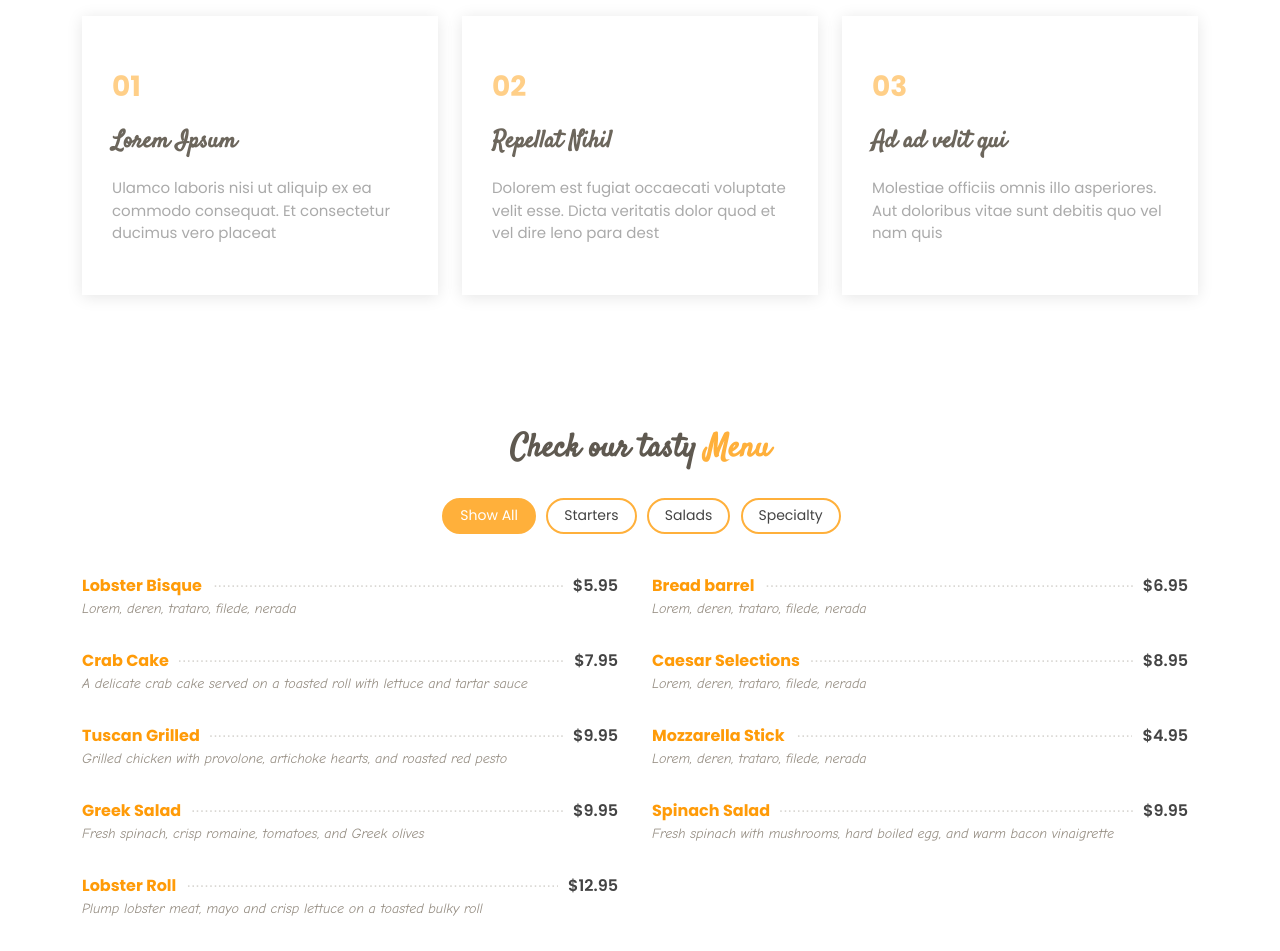
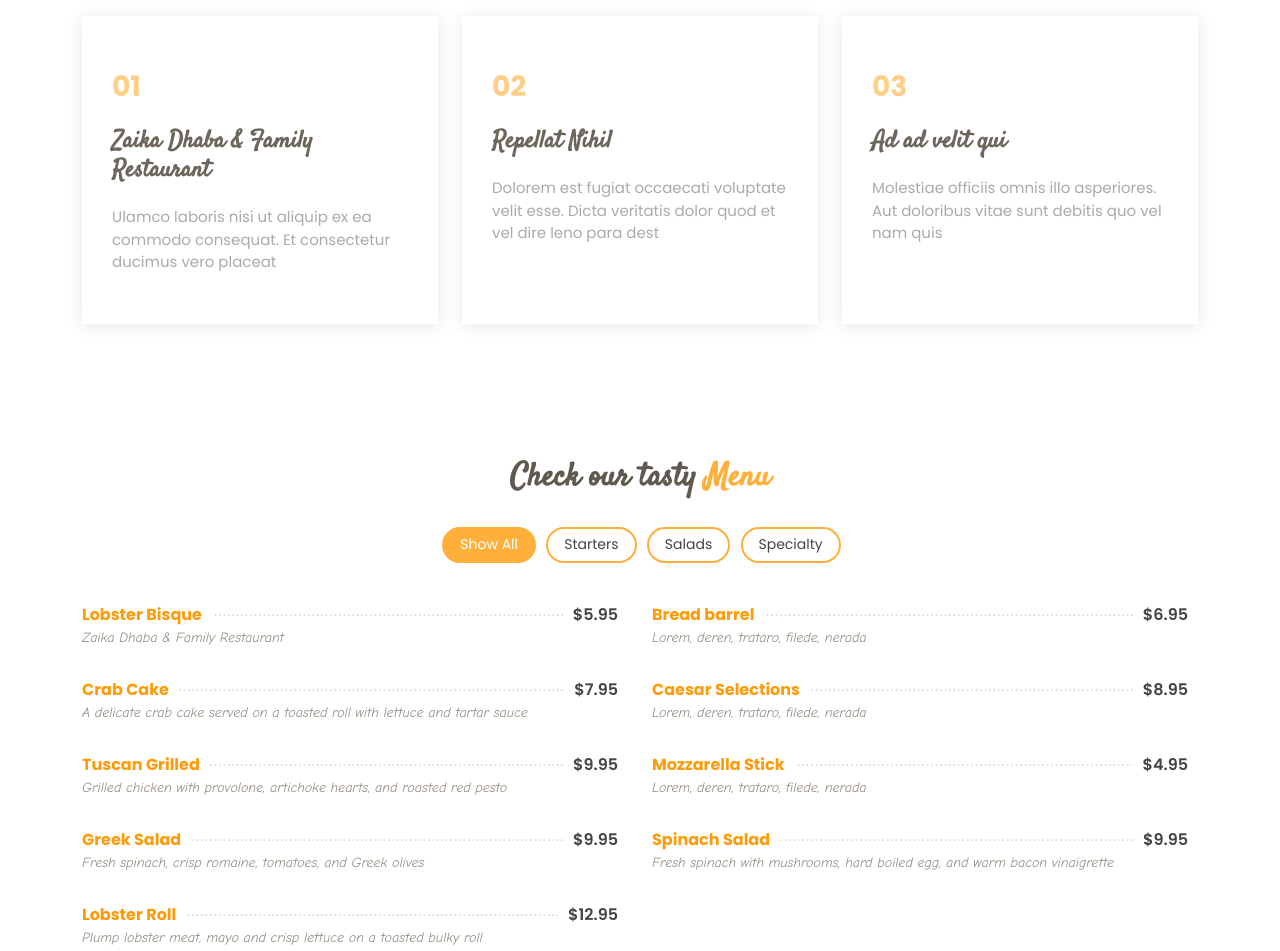
Before and after one commit to Shaikh-Amir777/my-Delicious, a plain HTML site: page index.html in a window 1280 px wide. Shown: the part 1600-2551 px from the top of the page. Drawn offline with Linux system fonts and the light colour scheme.

Commit message:
Add copyRight

```diff
--- a/index.html
+++ b/index.html
@@ -119,7 +119,7 @@
           <div class="carousel-item" style="background-image: url(assets/img/slide/slide-2.jpg);">
             <div class="carousel-container">
               <div class="carousel-content">
-                <h2 class="animate__animated animate__fadeInDown">Lorem Ipsum Dolor</h2>
+                <h2 class="animate__animated animate__fadeInDown">Zaika Dhaba & Family Restaurant</h2>
                 <p class="animate__animated animate__fadeInUp">Ut velit est quam dolor ad a aliquid qui aliquid. Sequi ea ut et est quaerat sequi nihil ut aliquam. Occaecati alias dolorem mollitia ut. Similique ea voluptatem. Esse doloremque accusamus repellendus deleniti vel. Minus et tempore modi architecto.</p>
                 <div>
                   <a href="#menu" class="btn-menu animate__animated animate__fadeInUp scrollto">Our Menu</a>
@@ -213,7 +213,7 @@
           <div class="col-lg-4">
             <div class="box">
               <span>01</span>
-              <h4>Lorem Ipsum</h4>
+              <h4>Zaika Dhaba & Family Restaurant</h4>
               <p>Ulamco laboris nisi ut aliquip ex ea commodo consequat. Et consectetur ducimus vero placeat</p>
             </div>
           </div>
@@ -265,7 +265,7 @@
               <a href="#">Lobster Bisque</a><span>$5.95</span>
             </div>
             <div class="menu-ingredients">
-              Lorem, deren, trataro, filede, nerada
+              Zaika Dhaba & Family Restaurant
             </div>
           </div>
 
@@ -907,7 +907,7 @@
   <!-- ======= Footer ======= -->
   <footer id="footer">
     <div class="container">
-      <h3>Zaika dhaba</h3>
+      <h3>Zaika Dhaba & Family Restaurant</h3>
       <p>And who are they, fleeing whom, are nothing themselves. The greatest pleasure arises from the toil of the body, the most frequent choice.</p>
       <div class="social-links">
         <a href="#" class="twitter"><i class="bx bxl-twitter"></i></a>
@@ -917,7 +917,7 @@
         <a href="#" class="linkedin"><i class="bx bxl-linkedin"></i></a>
       </div>
       <div class="copyright">
-        &copy; Copyright <strong><span>Zaika Dhaba</span></strong>. All Rights Reserved
+        &copy; 2024 Copyright <strong><span>Zaika Dhaba</span></strong>. All Rights Reserved
       </div>
       <div class="credits">
         <!-- All the links in the footer should remain intact. -->
```
